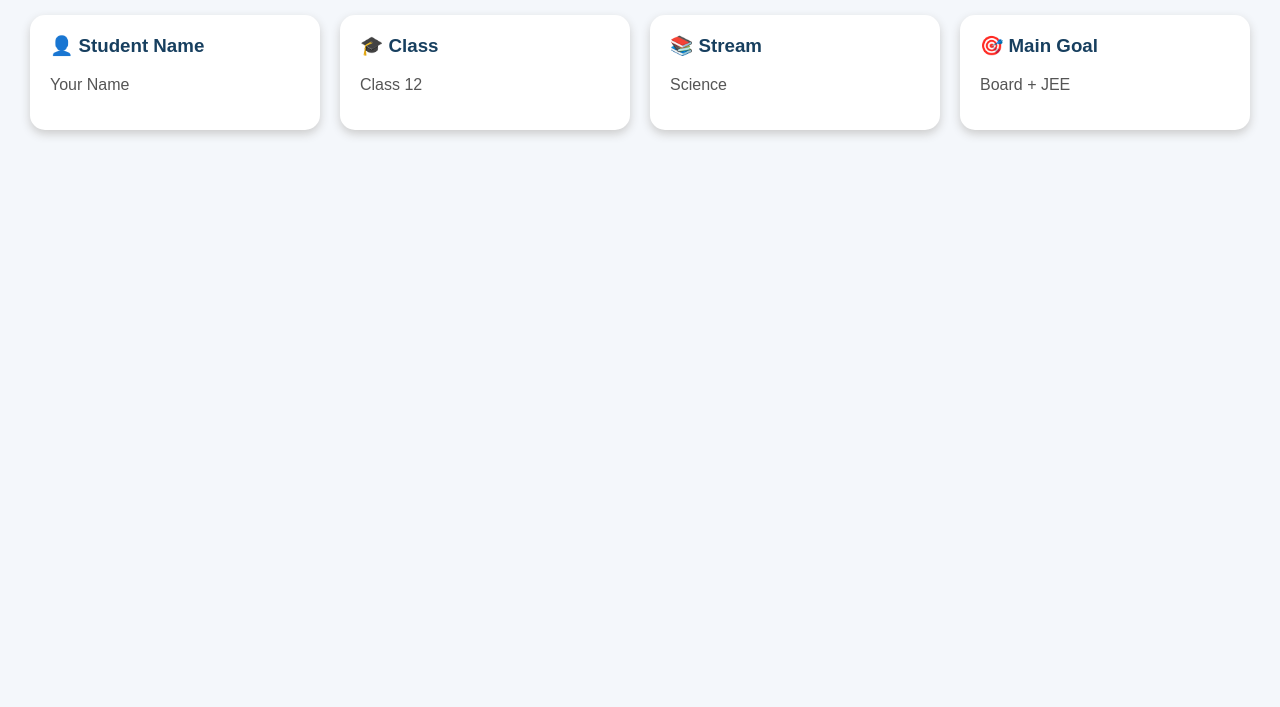
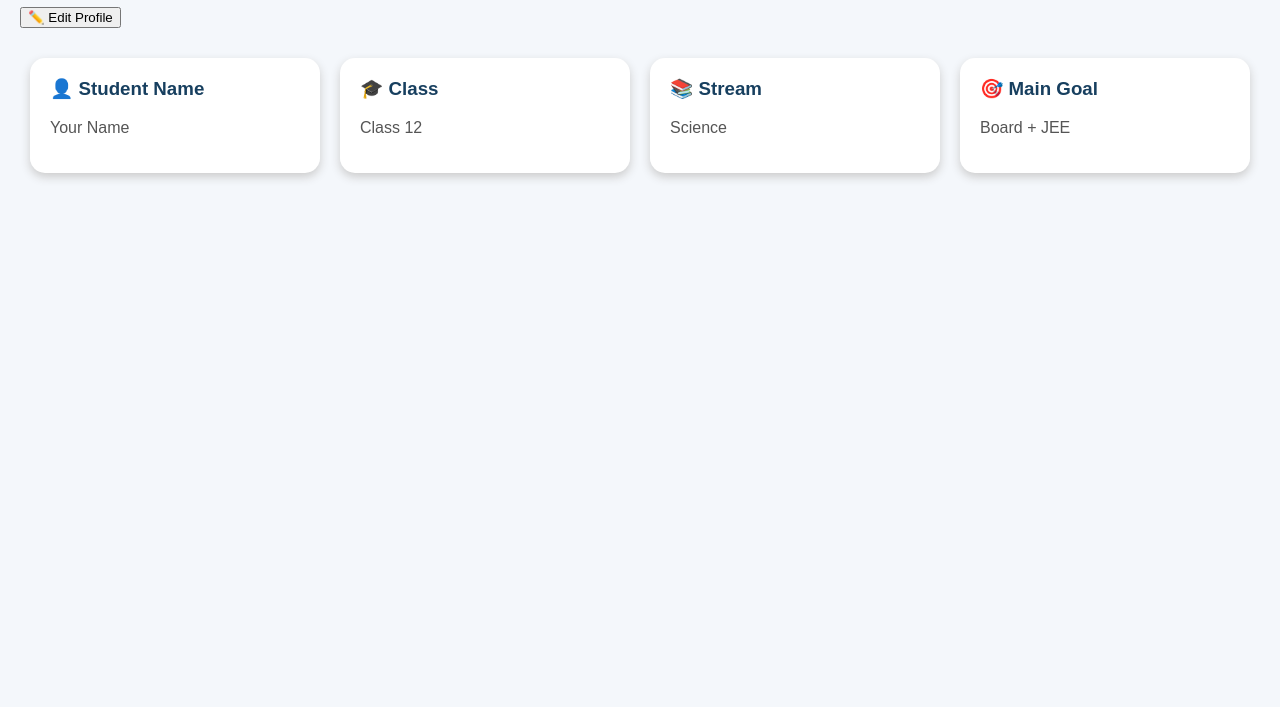
Before and after one commit to amanweb420/PadhaiCore, a plain HTML site: page profile.html in a window 1280 px wide. Shown: the part 93-800 px from the top of the page. Drawn offline with Linux system fonts and the light colour scheme.

Commit message:
Add edit profile button to student profile page

```diff
--- a/profile.html
+++ b/profile.html
@@ -10,7 +10,7 @@
 <body>
 
   <h1>Student Profile</h1>
-
+  <button class="edit-profile-btn">✏️ Edit Profile</button>
 <div class="profile-info">
 
   <div class="info-box">
```
